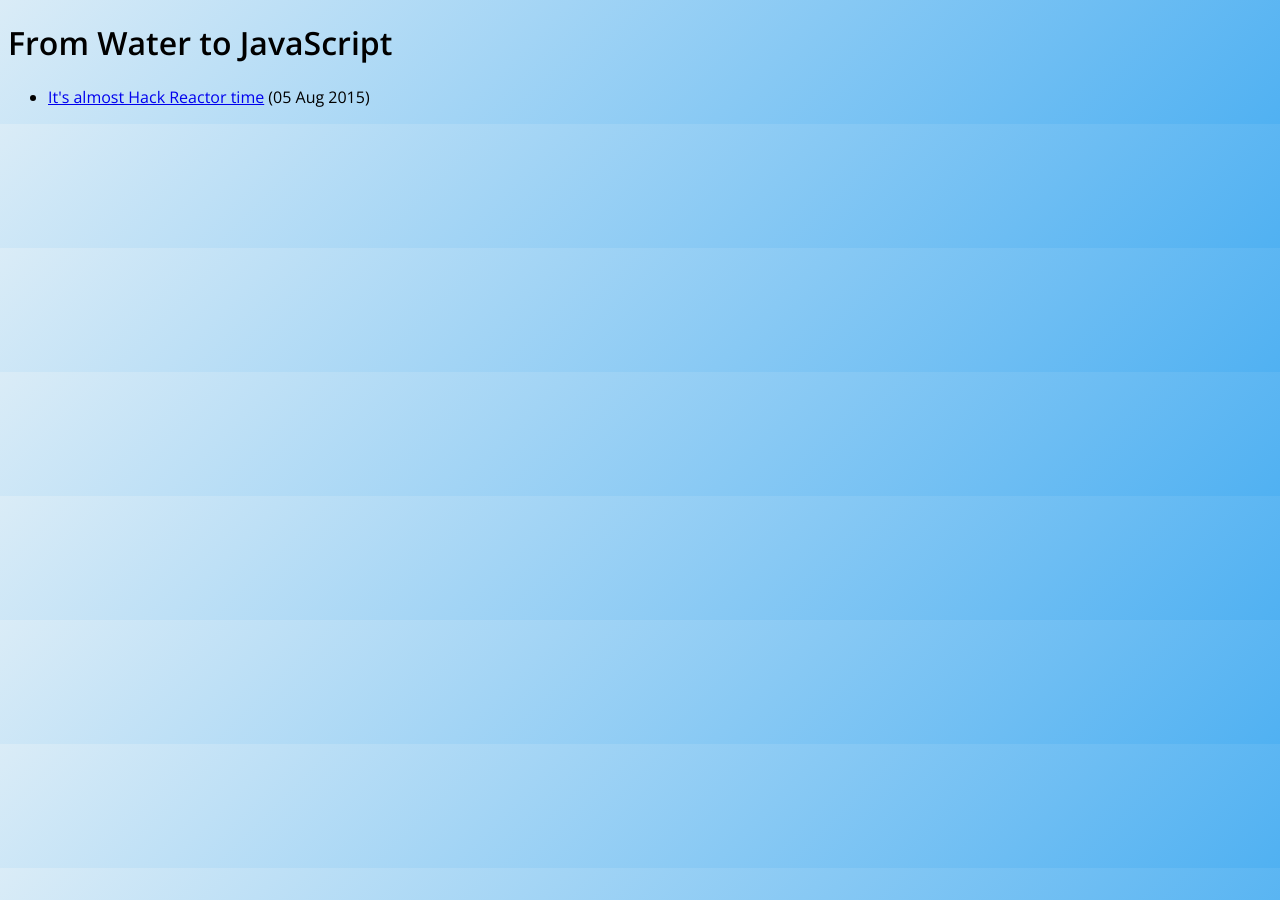
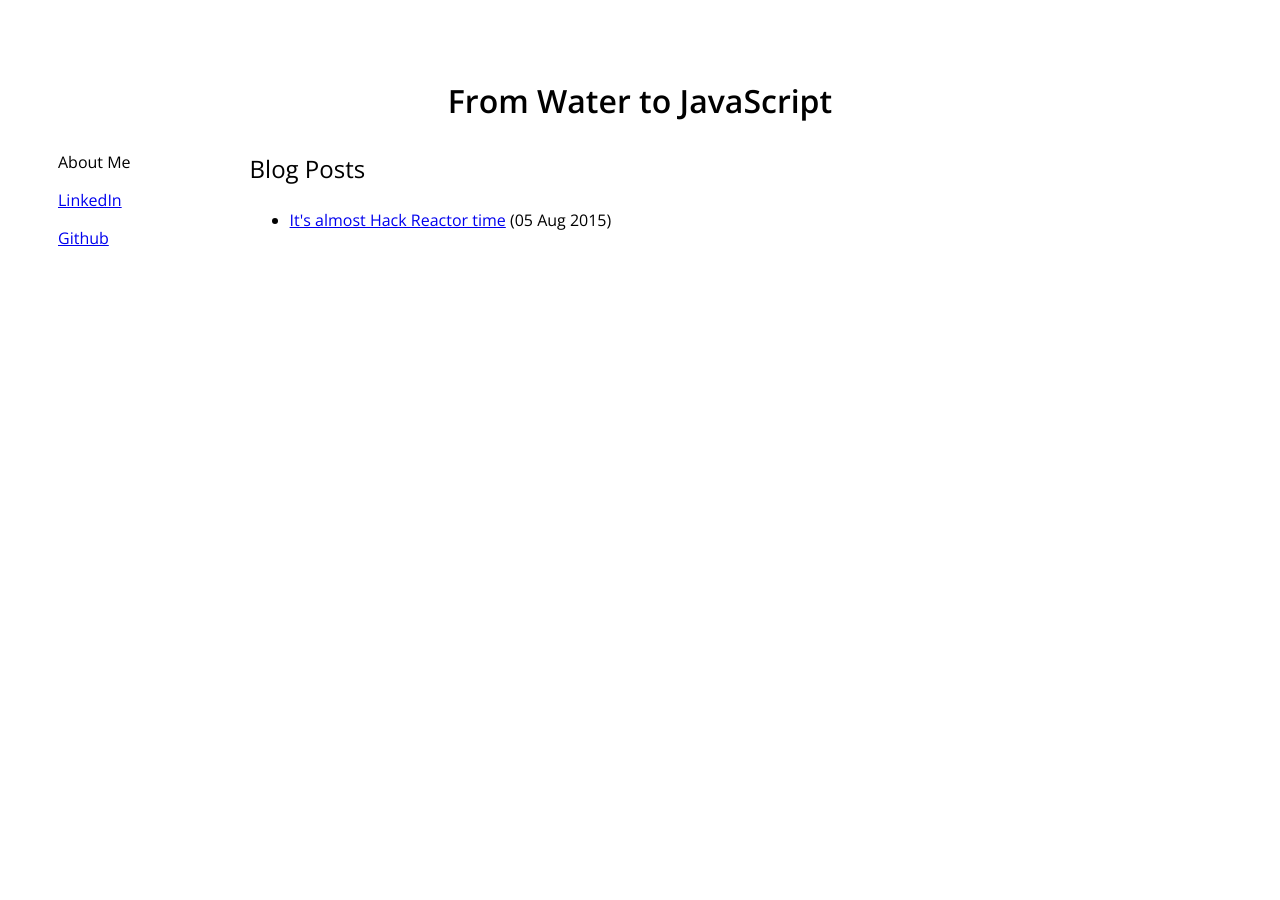
Before and after one commit to coldzonemt/coldzonemt.github.io, a Jekyll site: the page built from index.html, in a window 1280 px wide. Built offline with Jekyll 4.4.1, drawn with Linux system fonts in a browser that asks for light colours; Markdown is read by kramdown in place of the engine named in the settings; the list of posts is cut into pages by our own code.

Commit message:
Fixed sidebar, added linkedin and github links

```diff
--- a/_config.yml
+++ b/_config.yml
@@ -1,9 +1,10 @@
 name: From water to JavaScript
-description: Kristin goes from hydrology to full-stack engineering
+description: Kristin goes from hydro-geochemist to full-stack engineer
 author: Kristin Mayer
 category_dir: /
 url: coldzonemt.github.io
 markdown: rdiscount
 permalink:      pretty
 paginate: 5
+highlighter: pygments
 exclude: ['README', 'Gemfile.lock', 'Gemfile']
--- a/_layouts/default.html
+++ b/_layouts/default.html
@@ -1,12 +1,32 @@
 <!DOCTYPE html>
 <html>
 <head>
-  <link rel="stylesheet" href="css/main.css">
+  <meta charset="utf-8">
+  <meta name= "description" content="{{ site.description }}">
+  <link rel="stylesheet" href="/css/main.css">
   <link href='http://fonts.googleapis.com/css?family=Open+Sans:400,600,400italic' rel='stylesheet' type='text/css'>
 <title>From H20 to JS</title>
 </head>
   <body>
-<h1>From Water to JavaScript</h1>
-<div class="container"> {{ content }} </div>
+  <div class="container">
+    <div class="header">
+      <h1>From Water to JavaScript</h1>
+    </div>
+    <div class="flex-container">
+
+      <div class="side-bar flex-item">
+        <p id="about-me">About Me</p>
+        <p><a href="https://www.linkedin.com/pub/kristin-mayer/33/166/746">LinkedIn</a></p>
+        <p><a href="https://github.com/coldzonemt">Github</a></p>
+
+      </div>
+        <div class="content flex-item">
+          <p id="blog-heading">Blog Posts</p>
+          <p>{{ content }}</p> </div>
+  </div>
+    <div class="footer"><!---to be filledin--></div>
+  </div>
+
+
   </body>
 </html>
--- a/about/index.html
+++ b/about/index.html
@@ -0,0 +1,4 @@
+---
+layout: default
+---
+<!---this is my "about me" page --->
--- a/css/main.css
+++ b/css/main.css
@@ -1,4 +1,67 @@
-body{
+html, body{
+
   font-family: "Open Sans", sans-serif;
-  background: linear-gradient(135deg, #daecf7, #50b1f2);
+  padding-top: 20px;
+  padding-left: 20px;
+  padding-right: 20px;
+  padding-bottom: 20px;
 }
+
+/*.container{
+ height: 100%;
+ width: 100%;
+ border: 1px;
+ border-style: solid;
+}*/
+
+.header {
+  height: 50px;
+  /*border: 1px;
+  border-style: solid;*/
+  padding: 10px;
+  text-align: center;
+}
+.flex-container{
+  display: flex;
+  align-content: stretch;
+  /*justify-content: space-between;*/
+}
+
+.flex-item .side-bar{
+  flex-grow: 1;
+}
+
+.flex-item .content{
+  flex-grow: 4;
+}
+
+.side-bar{
+  width: 15%;
+  /*border: 1px;
+  border-style: solid;*/
+  padding-right: 10px;
+  margin-left: 10px;
+}
+#about-me{
+  padding-top: 10%;
+}
+
+.content {
+  width: 85%;
+  /*border: 1px;
+  border-style: solid;*/
+  padding: 10px;
+}
+
+#blog-heading{
+  font-size: 24px;
+}
+
+
+.footer {
+  clear: both;
+  height: 50px;
+  /*border: 1px;
+  border-style: solid;*/
+  padding: 10px;
+}
```
